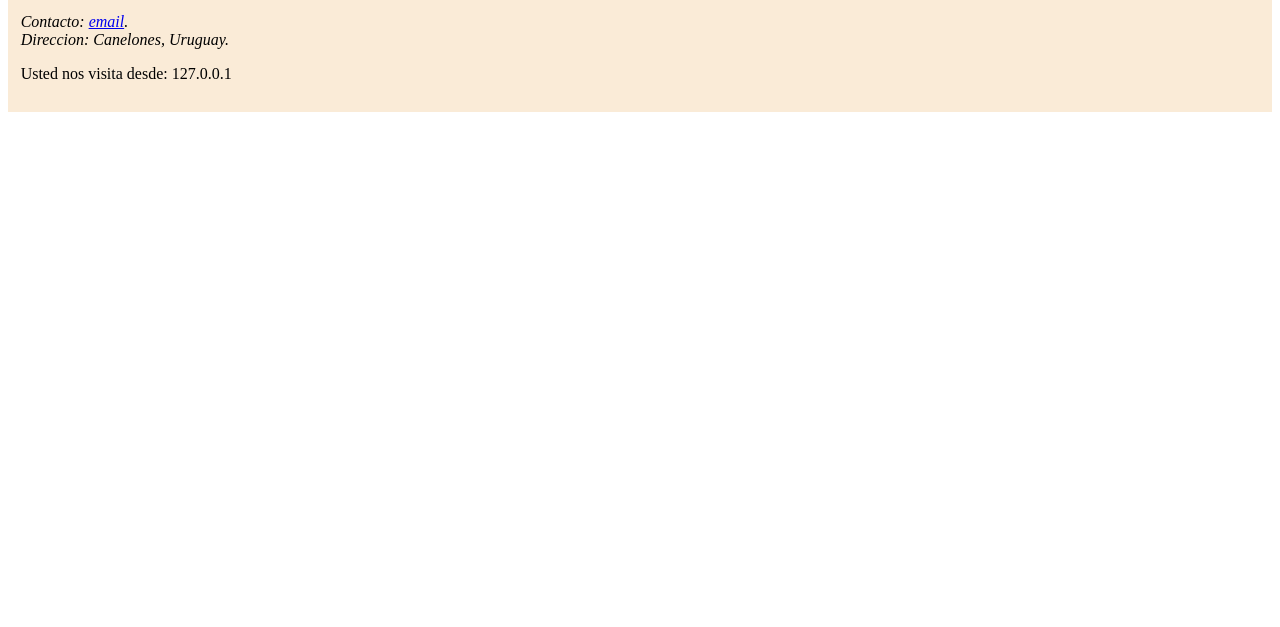
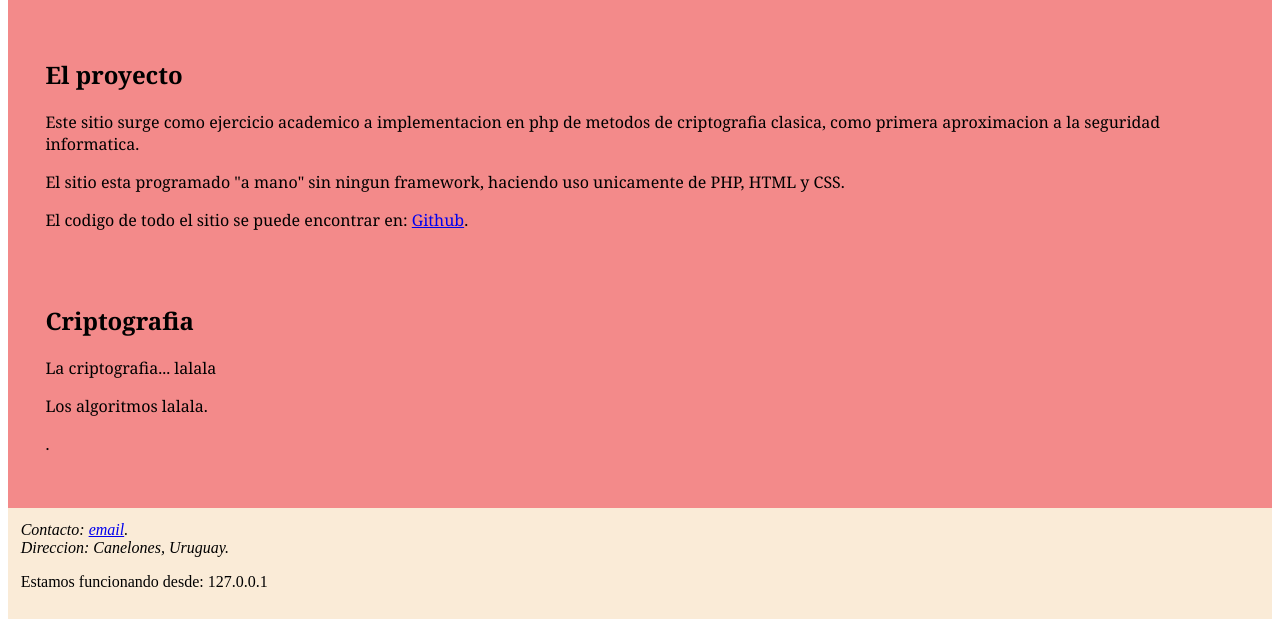
Before and after one commit to jucaacuna/pwebinet, a PHP site: page / in a window 1280 px wide. Shown: the part 213-840 px from the top of the page. Before the commit the page ends 325 px from the top, so only its background shows below. Run offline with PHP 8.4, Linux system fonts and the light colour scheme.

Commit message:
Se modulariza el head, para que sea generico. Se mejora estilo de la salida del algoritmo. Ahora contenido en un div.

```diff
--- a/css/estilo.css
+++ b/css/estilo.css
@@ -51,3 +51,10 @@ footer{
     background-color: antiquewhite;
     align-items: center;
 }
+
+#salidaAlgoritmo {
+    margin: 2%;
+    padding: 2%;
+    border: 1px solid;
+
+}
--- a/index.php
+++ b/index.php
@@ -1,12 +1,10 @@
 <!DOCTYPE html>
+<html lang="es">
 <html>
 
 <head>
-    <meta charset="UTF-8">
-    <meta name="viewport" content="width=device-width, initial-scale=1.0">
-    <meta name="description" content="Un sitio web sobre criptografía. Parte de un ejercicio académico en INET.">
-    <title>Trabajo obligatorio JULIO</title>
-    <link rel="stylesheet" href="./css/estilo.css">
+    <?php require 'miHead.php'; ?>
+    <title>INICIO</title>
 </head>
 
 <body>
@@ -15,6 +13,22 @@
         <h1>Criptonotas </h1>
     </header>
     <?php require 'miMenu.php'; ?>
+    <main>
+		<article>
+			<h2>El proyecto</h2>
+			<p>Este sitio surge como ejercicio academico a implementacion en php de metodos de criptografia clasica, como primera aproximacion a la seguridad informatica.</p>
+			<p>El sitio esta programado "a mano" sin ningun framework, haciendo uso unicamente de PHP, HTML y CSS.</p>
+            <p>El codigo de todo el sitio se puede encontrar en: <a href="https://github.com/jucaacuna/pwebinet" target="_blank" >Github</a>.</p>
+		</article>
+        <article>
+			<h2>Criptografia</h2>
+			<p>La criptografia... lalala</p>
+			<p>Los algoritmos lalala.</p>
+            <p>.</p>
+		</article>
+
+    </main>
+
     <?php require_once 'miFooter.php'; ?>
 </body>
 
--- a/miFooter.php
+++ b/miFooter.php
@@ -7,7 +7,7 @@ echo
         <a href='mailto:yo@yo.uy'>email</a>.<br>
         Direccion: Canelones, Uruguay.<br>
         </address>
-        <p> Usted nos visita desde: {$_SERVER['SERVER_ADDR']} </p>
+        <p> Estamos funcionando desde: {$_SERVER['SERVER_ADDR']} </p>
     </footer>";
     /* Con {} se contiene la variable dentro del string. Y con \" se puede escapar para poder usar la comilla como parte del contenido del String.*/
 
--- /dev/null
+++ b/miHead.php
@@ -0,0 +1,7 @@
+<?php
+    echo
+        '<meta charset="UTF-8">
+        <meta name="viewport" content="width=device-width, initial-scale=1.0">
+        <meta name="description" content="Un sitio web sobre criptografía.">
+        <link rel="stylesheet" href="./css/estilo.css"> ';
+?>
```
Also changed, not shown: a1z26.php (+4 -5 lines), procesar.php (+14 -15 lines), pruebas.php (+13 -3 lines).
